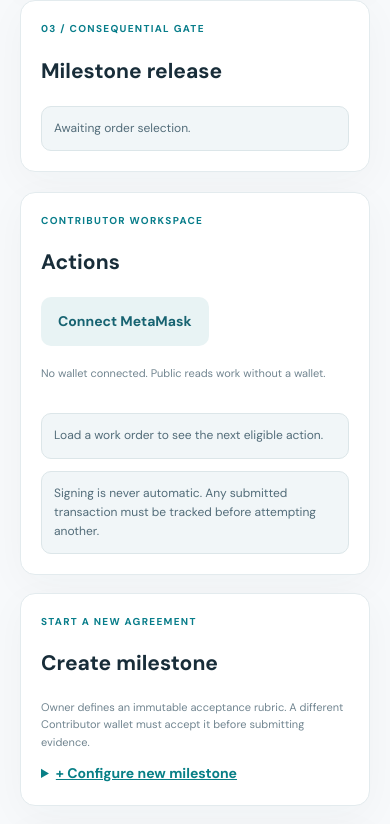
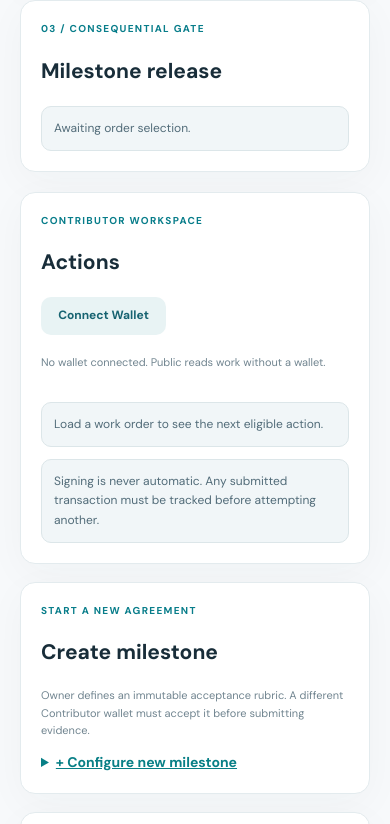
Before and after one commit to bearbaba/PROOFLY, a website with bundled scripts: page apps/web/index.html in a window 390 px wide. Shown: the part 1600-2424 px from the top of the page. Built offline with nearby package versions, Linux system fonts and the light colour scheme; what genlayer-js would draw is missing.

Commit message:
ui(wallet): explicit Connect Wallet and Disconnect controls with responsive layout

```diff
--- a/apps/web/index.html
+++ b/apps/web/index.html
@@ -33,6 +33,7 @@
 .milestone-complete-banner a{display:inline-block;font-size:12px;font-weight:800;color:#087f86;text-decoration:underline}
 @media(max-width:760px){.proofly-activity{padding:0 16px}.milestone-complete-banner{margin:14px 16px;padding:20px}}
 
+.milestone-wallet-controls{display:flex;flex-wrap:wrap;gap:9px;align-items:center;margin-top:12px}.milestone-wallet-controls button{font-size:12px;padding:9px 12px;min-width:125px}.milestone-wallet-controls .milestone-disconnect{background:#fff;color:#a23f42;border:1px solid #e8c5c5}.milestone-wallet-controls .milestone-disconnect:hover{background:#fff2f1}.milestone-wallet-controls .milestone-disconnect[hidden]{display:none}
 </style>
 <script type="module" src="./milestones.bundle.js"></script></head>
 <body><div class="wrap">
@@ -52,7 +53,7 @@
 <article class="panel milestone-panel"><div class="kicker">02 / EXPLAINABLE CONSENSUS</div><h2>Proof receipt</h2><p class="milestone-small">Shows the saved verdict and literal supporting excerpts. The webpage does not re-run or invent an AI classification.</p><div id="milestoneReceipt" class="milestone-note">Awaiting order selection.</div></article>
 <article class="panel milestone-panel"><div class="kicker">03 / CONSEQUENTIAL GATE</div><h2>Milestone release</h2><div id="milestoneRelease" class="milestone-note">Awaiting order selection.</div></article>
 </section>
-<aside class="milestone-stack"><article class="panel milestone-panel"><div class="kicker">CONTRIBUTOR WORKSPACE</div><h2>Actions</h2><button id="milestoneConnect" class="secondary" type="button">Connect MetaMask</button><p id="milestoneWallet" class="milestone-small v2-wallet-card" aria-live="polite">No wallet connected. Public reads work without a wallet.</p>
+<aside class="milestone-stack"><article class="panel milestone-panel"><div class="kicker">CONTRIBUTOR WORKSPACE</div><h2>Actions</h2><div class="milestone-wallet-controls"><button id="milestoneConnect" class="secondary" type="button">Connect Wallet</button><button id="milestoneDisconnect" class="secondary milestone-disconnect" type="button" hidden>Disconnect</button></div><p id="milestoneWallet" class="milestone-small v2-wallet-card" aria-live="polite">No wallet connected. Public reads work without a wallet.</p>
 <div id="milestoneActions" class="milestone-actions"><p class="milestone-note">Load a work order to see the next eligible action.</p></div><div id="milestoneTx" class="milestone-note" aria-live="polite">Signing is never automatic. Any submitted transaction must be tracked before attempting another.</div></article>
 <article class="panel milestone-panel" id="newMilestone"><div class="kicker">START A NEW AGREEMENT</div><h2>Create milestone</h2><p class="milestone-small">Owner defines an immutable acceptance rubric. A different Contributor wallet must accept it before submitting evidence.</p>
 <details id="v2CreateDetails"><summary class="milestone-link" style="cursor:pointer;font-weight:800">+ Configure new milestone</summary>
```
